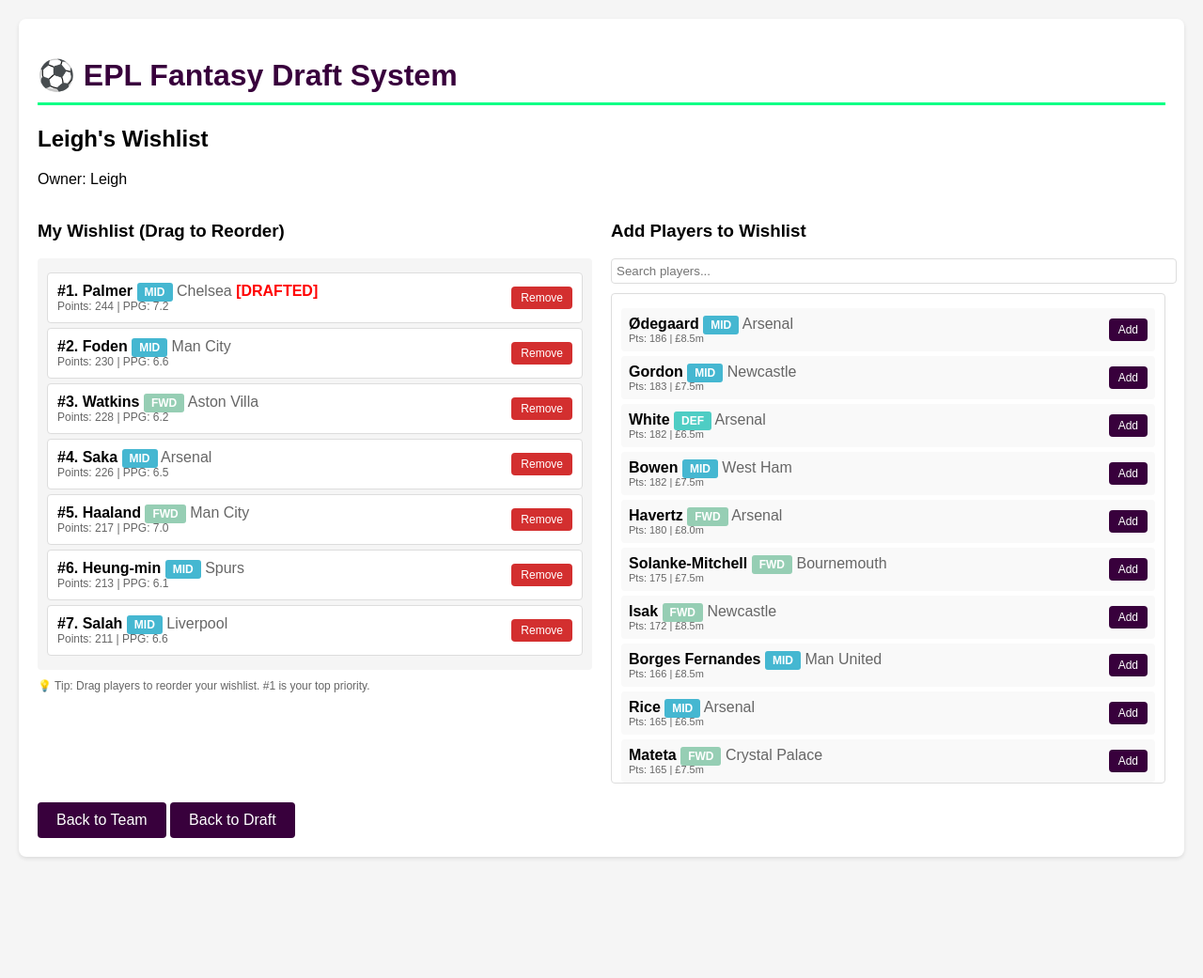
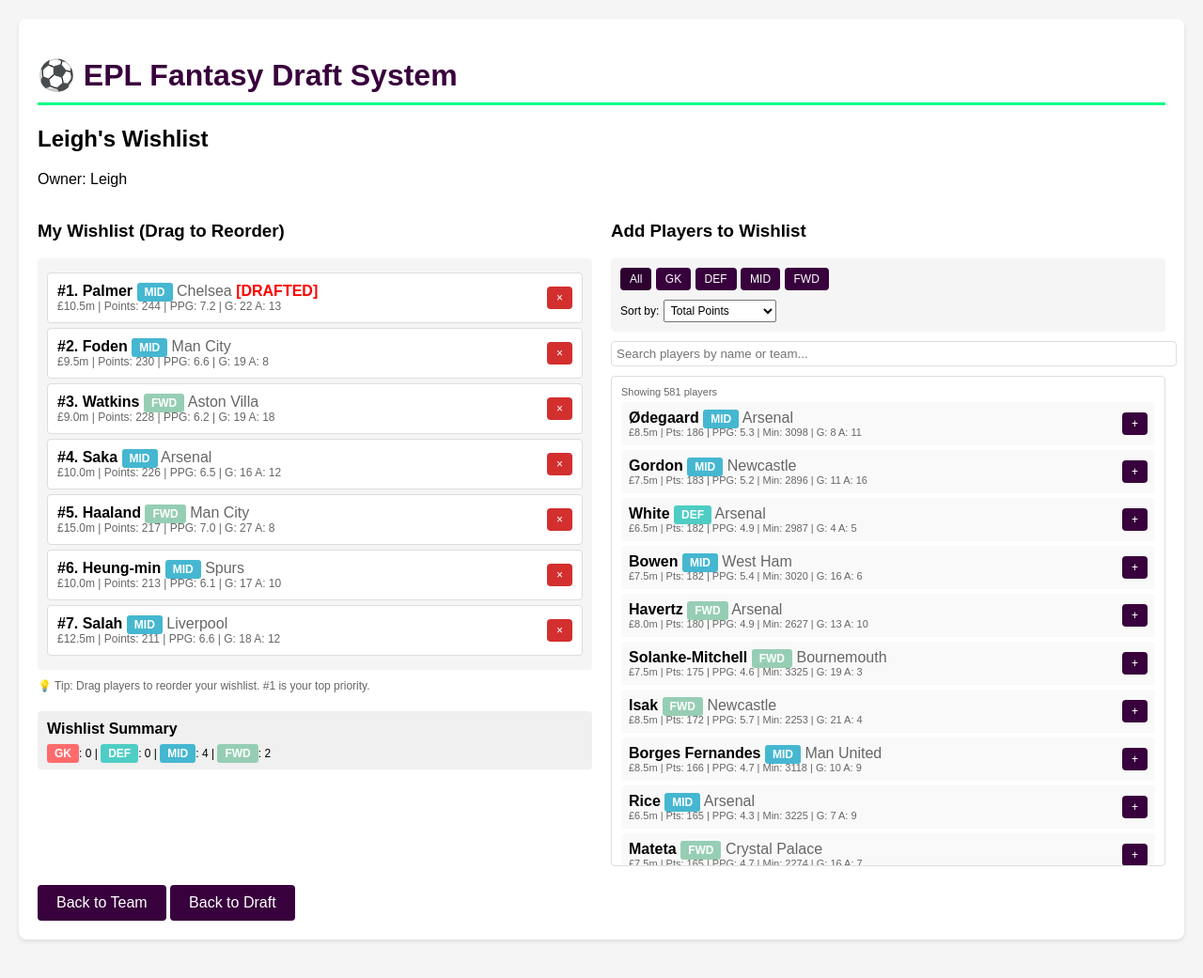
Before and after one commit to lkbgith/epl-draft-fantasy, a Flask app: page /team/1/wishlist in a window 1280 px wide. Shown: the top 1041 px of the page at 94% size. Run offline with Flask 3, Linux system fonts and the light colour scheme.

Commit message:
Advanced Wishlist implimentd

```diff
--- a/app.py
+++ b/app.py
@@ -343,20 +343,55 @@
 def team_wishlist(team_id):
     team = DraftTeam.query.get_or_404(team_id)
 
+    # Get sorting and filtering preferences from URL parameters
+    sort_by = request.args.get('sort', 'total_points')
+    position_filter = request.args.get('position', 'all')
+
     # Get wishlist items ordered by rank
     wishlist = Wishlist.query.filter_by(team_id=team_id).order_by(Wishlist.rank).all()
 
     # Get available players for adding to wishlist
     wishlisted_player_ids = [w.player_id for w in wishlist]
-    available_players = Player.query.filter(
-        Player.drafted == False,
-        ~Player.id.in_(wishlisted_player_ids) if wishlisted_player_ids else True
-    ).order_by(Player.total_points.desc()).all()
+
+    # Build query for available players
+    query = Player.query.filter(Player.drafted == False)
+
+    # Exclude already wishlisted players
+    if wishlisted_player_ids:
+        query = query.filter(~Player.id.in_(wishlisted_player_ids))
+
+    # Apply position filter
+    if position_filter != 'all':
+        query = query.filter_by(position=position_filter)
+
+    # Apply sorting
+    from sqlalchemy import desc, nullslast
+
+    if sort_by == 'name':
+        query = query.order_by(Player.second_name)
+    elif sort_by == 'total_points':
+        query = query.order_by(nullslast(desc(Player.total_points)))
+    elif sort_by == 'points_per_game':
+        query = query.order_by(nullslast(desc(Player.points_per_game)))
+    elif sort_by == 'now_cost':
+        query = query.order_by(nullslast(desc(Player.now_cost)))
+    elif sort_by == 'goals_scored':
+        query = query.order_by(nullslast(desc(Player.goals_scored)))
+    elif sort_by == 'assists':
+        query = query.order_by(nullslast(desc(Player.assists)))
+    elif sort_by == 'minutes':
+        query = query.order_by(nullslast(desc(Player.minutes)))
+    else:
+        query = query.order_by(nullslast(desc(Player.total_points)))
+
+    available_players = query.all()
 
     return render_template('wishlist.html',
                            team=team,
                            wishlist=wishlist,
-                           available_players=available_players)
+                           available_players=available_players,
+                           current_sort=sort_by,
+                           current_position=position_filter)
 
 
 @app.route('/team/<int:team_id>/wishlist/add/<int:player_id>', methods=['POST'])
--- a/templates/wishlist.html
+++ b/templates/wishlist.html
@@ -14,7 +14,7 @@
                 <div class="wishlist-item" data-player-id="{{ item.player.id }}"
                      style="background: white; padding: 10px; margin: 5px 0; border-radius: 4px; cursor: move; border: 1px solid #ddd;">
                     <div style="display: flex; justify-content: space-between; align-items: center;">
-                        <div>
+                        <div style="flex: 1;">
                             <strong>#{{ item.rank }}. {{ item.player.name }}</strong>
                             <span class="position-badge position-{{ item.player.position }}">{{ item.player.position }}</span>
                             <span style="color: #666;">{{ item.player.team }}</span>
@@ -24,13 +24,17 @@
                             {% endif %}
 
                             <div style="font-size: 12px; color: #666;">
+                                {% if item.player.now_cost %}£{{ "%.1f"|format(item.player.now_cost) }}m | {% endif %}
                                 Points: {{ item.player.total_points or 'N/A' }} |
                                 PPG: {{ "%.1f"|format(item.player.points_per_game) if item.player.points_per_game else 'N/A' }}
+                                {% if item.player.goals_scored or item.player.assists %}
+                                    | G: {{ item.player.goals_scored or 0 }} A: {{ item.player.assists or 0 }}
+                                {% endif %}
                             </div>
                         </div>
 
                         <form method="POST" action="{{ url_for('remove_from_wishlist', team_id=team.id, player_id=item.player.id) }}" style="display: inline;">
-                            <button type="submit" class="btn" style="background-color: #d32f2f; padding: 5px 10px; font-size: 12px;">Remove</button>
+                            <button type="submit" class="btn" style="background-color: #d32f2f; padding: 5px 10px; font-size: 12px;">×</button>
                         </form>
                     </div>
                 </div>
@@ -43,34 +47,99 @@
         <div style="margin-top: 10px; font-size: 12px; color: #666;">
             💡 Tip: Drag players to reorder your wishlist. #1 is your top priority.
         </div>
+
+        <!-- Wishlist position summary -->
+        <div style="margin-top: 20px; padding: 10px; background-color: #f0f0f0; border-radius: 4px;">
+            <h4 style="margin: 0 0 10px 0;">Wishlist Summary</h4>
+            <div style="font-size: 12px;">
+                {% set pos_counts = {} %}
+                {% for item in wishlist if not item.player.drafted %}
+                    {% set _ = pos_counts.update({item.player.position: pos_counts.get(item.player.position, 0) + 1}) %}
+                {% endfor %}
+
+                {% for pos in ['GK', 'DEF', 'MID', 'FWD'] %}
+                    <span class="position-badge position-{{ pos }}">{{ pos }}</span>: {{ pos_counts.get(pos, 0) }}
+                    {% if not loop.last %} | {% endif %}
+                {% endfor %}
+            </div>
+        </div>
     </div>
 
     <!-- Available Players Column -->
     <div>
         <h3>Add Players to Wishlist</h3>
 
+        <!-- Filter Controls -->
+        <div style="background-color: #f5f5f5; padding: 10px; border-radius: 4px; margin-bottom: 10px;">
+            <!-- Position Filter -->
+            <div class="filter-buttons" style="margin-bottom: 10px;">
+                <a href="{{ url_for('team_wishlist', team_id=team.id, position='all', sort=current_sort) }}"
+                   class="btn {% if current_position == 'all' %}active{% endif %}"
+                   style="padding: 5px 10px; font-size: 12px; {% if current_position == 'all' %}background-color: #2d0030;{% endif %}">All</a>
+                <a href="{{ url_for('team_wishlist', team_id=team.id, position='GK', sort=current_sort) }}"
+                   class="btn {% if current_position == 'GK' %}active{% endif %}"
+                   style="padding: 5px 10px; font-size: 12px; {% if current_position == 'GK' %}background-color: #2d0030;{% endif %}">GK</a>
+                <a href="{{ url_for('team_wishlist', team_id=team.id, position='DEF', sort=current_sort) }}"
+                   class="btn {% if current_position == 'DEF' %}active{% endif %}"
+                   style="padding: 5px 10px; font-size: 12px; {% if current_position == 'DEF' %}background-color: #2d0030;{% endif %}">DEF</a>
+                <a href="{{ url_for('team_wishlist', team_id=team.id, position='MID', sort=current_sort) }}"
+                   class="btn {% if current_position == 'MID' %}active{% endif %}"
+                   style="padding: 5px 10px; font-size: 12px; {% if current_position == 'MID' %}background-color: #2d0030;{% endif %}">MID</a>
+                <a href="{{ url_for('team_wishlist', team_id=team.id, position='FWD', sort=current_sort) }}"
+                   class="btn {% if current_position == 'FWD' %}active{% endif %}"
+                   style="padding: 5px 10px; font-size: 12px; {% if current_position == 'FWD' %}background-color: #2d0030;{% endif %}">FWD</a>
+            </div>
+
+            <!-- Sort Dropdown -->
+            <div>
+                <label style="font-size: 12px;">Sort by:</label>
+                <select onchange="window.location.href='{{ url_for('team_wishlist', team_id=team.id) }}?position={{ current_position }}&sort=' + this.value"
+                        style="font-size: 12px; padding: 3px;">
+                    <option value="total_points" {% if current_sort =='total_points' %}selected{% endif %}>Total Points</option>
+                    <option value="points_per_game" {% if current_sort =='points_per_game' %}selected{% endif %}>Points Per Game</option>
+                    <option value="now_cost" {% if current_sort =='now_cost' %}selected{% endif %}>Price</option>
+                    <option value="goals_scored" {% if current_sort =='goals_scored' %}selected{% endif %}>Goals</option>
+                    <option value="assists" {% if current_sort =='assists' %}selected{% endif %}>Assists</option>
+                    <option value="minutes" {% if current_sort =='minutes' %}selected{% endif %}>Minutes</option>
+                    <option value="name" {% if current_sort =='name' %}selected{% endif %}>Name</option>
+                </select>
+            </div>
+        </div>
+
+        <!-- Search Box -->
         <div style="margin-bottom: 10px;">
-            <input type="text" id="playerSearch" placeholder="Search players..."
+            <input type="text" id="playerSearch" placeholder="Search players by name or team..."
                    style="width: 100%; padding: 5px; border: 1px solid #ddd; border-radius: 4px;">
         </div>
 
+        <!-- Player List -->
         <div style="height: 500px; overflow-y: auto; border: 1px solid #ddd; border-radius: 4px; padding: 10px;">
+            <div style="font-size: 11px; color: #666; margin-bottom: 5px;">
+                Showing {{ available_players|length }} players
+            </div>
+
             {% for player in available_players %}
-            <div class="player-option" style="background: #f9f9f9; padding: 8px; margin: 5px 0; border-radius: 4px;">
-                <div style="display: flex; justify-content: space-between; align-items: center;">
-                    <div>
+            <div class="player-option" data-name="{{ player.name|lower }}" data-team="{{ player.team|lower }}"
+                 style="background: #f9f9f9; padding: 8px; margin: 5px 0; border-radius: 4px; display: flex; justify-content: space-between; align-items: center;">
+                <div style="flex: 1;">
                     <strong>{{ player.name }}</strong>
                     <span class="position-badge position-{{ player.position }}">{{ player.position }}</span>
                     <span style="color: #666;">{{ player.team }}</span>
+
                     <div style="font-size: 11px; color: #666;">
-                            Pts: {{ player.total_points or 0 }} | £{{ "%.1f"|format(player.now_cost) if player.now_cost else 'N/A' }}m
+                        {% if player.now_cost %}£{{ "%.1f"|format(player.now_cost) }}m | {% endif %}
+                        Pts: {{ player.total_points or 0 }} |
+                        PPG: {{ "%.1f"|format(player.points_per_game) if player.points_per_game else 'N/A' }}
+                        {% if player.minutes %}| Min: {{ player.minutes }}{% endif %}
+                        {% if player.goals_scored or player.assists %}
+                            | G: {{ player.goals_scored or 0 }} A: {{ player.assists or 0 }}
+                        {% endif %}
                     </div>
                 </div>
 
                 <form method="POST" action="{{ url_for('add_to_wishlist', team_id=team.id, player_id=player.id) }}" style="display: inline;">
-                        <button type="submit" class="btn" style="padding: 5px 10px; font-size: 12px;">Add</button>
+                    <button type="submit" class="btn" style="padding: 5px 10px; font-size: 12px;">+</button>
                 </form>
-                </div>
             </div>
             {% endfor %}
         </div>
@@ -83,18 +152,20 @@
 </div>
 
 <script>
-// Simple search functionality
+// Enhanced search functionality
 document.getElementById('playerSearch').addEventListener('input', function(e) {
     const searchTerm = e.target.value.toLowerCase();
     const players = document.querySelectorAll('.player-option');
 
     players.forEach(player => {
-        const text = player.textContent.toLowerCase();
-        player.style.display = text.includes(searchTerm) ? 'block' : 'none';
+        const name = player.dataset.name;
+        const team = player.dataset.team;
+        const match = name.includes(searchTerm) || team.includes(searchTerm);
+        player.style.display = match ? 'flex' : 'none';
     });
 });
 
-// Drag and drop functionality
+// Drag and drop functionality (same as before)
 let draggedElement = null;
 
 document.querySelectorAll('.wishlist-item').forEach(item => {
@@ -135,6 +206,12 @@
                 headers: {'Content-Type': 'application/json'},
                 body: JSON.stringify({order: newOrder})
             });
+
+            // Update rank numbers
+            items.forEach((item, index) => {
+                const rankElement = item.querySelector('strong');
+                rankElement.textContent = rankElement.textContent.replace(/^#\d+\./, `#${index + 1}.`);
+            });
         }
     });
 });
```
Also changed, not shown: instance/fantasy_draft.db. Lines whose indentation alone changed are shown as unchanged.
